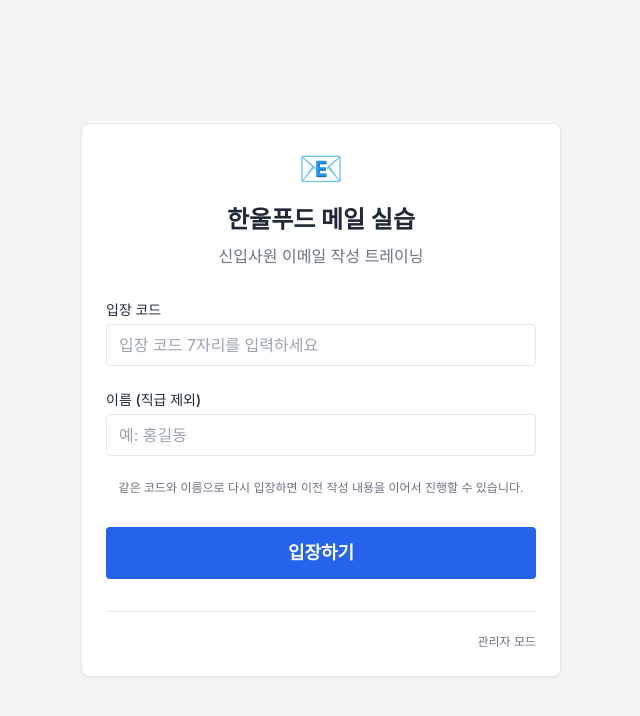
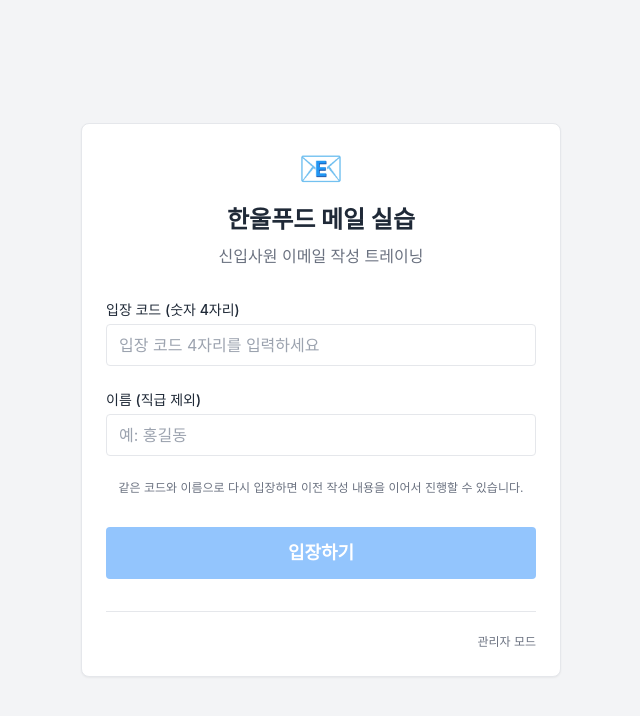
Before and after one commit to Learn2-WebApps/email, a React (Vite) app: page / in a window 1280 px wide. Shown: the top 716 px of the page, without its empty margins (319-959 px from the left). Built offline with nearby package versions, Linux system fonts and the light colour scheme; no server answers.

Commit message:
feat: integrate StartPage with Firebase session validation

```diff
--- a/src/pages/StartPage.tsx
+++ b/src/pages/StartPage.tsx
@@ -1,6 +1,6 @@
 import React, { useState } from 'react';
 import { useNavigate } from 'react-router-dom';
-import { validateCode } from '../lib/sessionDummy';
+import { getOrCreateSession } from '../lib/sessionStorage';
 import { useApp } from '../contexts/AppContext';
 import { Card } from '../components/ui/Card';
 import { TextInput } from '../components/ui/TextInput';
@@ -14,6 +14,20 @@ const StartPage: React.FC = () => {
 
   const navigate = useNavigate();
   const { setSession, setParticipantName } = useApp();
+
+  const handleCodeChange = (e: React.ChangeEvent<HTMLInputElement>) => {
+    // 4자리 숫자 필터링
+    const value = e.target.value.replace(/[^0-9]/g, '');
+    if (value.length <= 4) {
+      setCode(value);
+      if (errors.code) setErrors((prev) => ({ ...prev, code: undefined }));
+    }
+  };
+
+  const handleNameChange = (e: React.ChangeEvent<HTMLInputElement>) => {
+    setName(e.target.value);
+    if (errors.name) setErrors((prev) => ({ ...prev, name: undefined }));
+  };
 
   const handleStart = async (e: React.FormEvent) => {
     e.preventDefault();
@@ -31,9 +45,10 @@ const StartPage: React.FC = () => {
       newErrors.name = '이름은 한글, 영문, 숫자만 입력 가능합니다.';
     }
 
-    // 2. 입장 코드 비어있음 검사
-    if (!code.trim()) {
-      newErrors.code = '입장 코드를 입력해주세요.';
+    // 2. 4자리 숫자 입장 코드 검사
+    const trimmedCode = code.trim();
+    if (trimmedCode.length !== 4) {
+      newErrors.code = '입장 코드는 4자리 숫자여야 합니다.';
     }
 
     if (Object.keys(newErrors).length > 0) {
@@ -45,21 +60,23 @@ const StartPage: React.FC = () => {
     setErrors({});
 
     try {
-      // 3. 코드 검증
-      const result = await validateCode(code);
-      if (result.valid && result.missionId && result.sessionName) {
-        setSession(code, result.sessionName, result.missionId);
-        setParticipantName(trimmedName);
-        navigate(`/play/${code}/lobby`);
-      } else {
-        setErrors({ code: '유효하지 않은 입장 코드입니다.' });
-      }
-    } catch (err) {
-      setErrors({ code: '코드 검증 중 오류가 발생했습니다.' });
+      // 3. Firebase 세션 검증 및 생성/조회
+      await getOrCreateSession(trimmedCode, trimmedName);
+
+      // 성공 시 AppContext 및 localStorage 업데이트
+      setSession(trimmedCode, "한울푸드 이메일 실습", "mission_tasting");
+      setParticipantName(trimmedName);
+
+      // 미션 로비로 이동
+      navigate(`/play/${trimmedCode}/lobby`);
+    } catch (err: any) {
+      setErrors({ code: err.message || '유효하지 않은 세션 코드입니다. 관리자에게 문의하세요.' });
     } finally {
       setLoading(false);
     }
   };
+
+  const isValid = code.trim().length === 4 && name.trim().length > 0;
 
   return (
     <div className="flex flex-col items-center justify-center min-h-screen p-4 bg-surface">
@@ -72,10 +89,14 @@ const StartPage: React.FC = () => {
 
         <form onSubmit={handleStart} className="flex flex-col gap-6">
           <TextInput
-            label="입장 코드"
-            placeholder="입장 코드 7자리를 입력하세요"
+            label="입장 코드 (숫자 4자리)"
+            placeholder="입장 코드 4자리를 입력하세요"
+            type="text"
+            inputMode="numeric"
+            pattern="[0-9]*"
+            maxLength={4}
             value={code}
-            onChange={(e) => setCode(e.target.value)}
+            onChange={handleCodeChange}
             error={errors.code}
             disabled={loading}
           />
@@ -84,7 +105,7 @@ const StartPage: React.FC = () => {
             label="이름 (직급 제외)"
             placeholder="예: 홍길동"
             value={name}
-            onChange={(e) => setName(e.target.value)}
+            onChange={handleNameChange}
             error={errors.name}
             disabled={loading}
           />
@@ -93,7 +114,12 @@ const StartPage: React.FC = () => {
             같은 코드와 이름으로 다시 입장하면 이전 작성 내용을 이어서 진행할 수 있습니다.
           </p>
 
-          <Button type="submit" size="lg" disabled={loading} className="mt-2">
+          <Button
+            type="submit"
+            size="lg"
+            disabled={loading || !isValid}
+            className="mt-2"
+          >
             {loading ? '확인 중...' : '입장하기'}
           </Button>
         </form>
```
